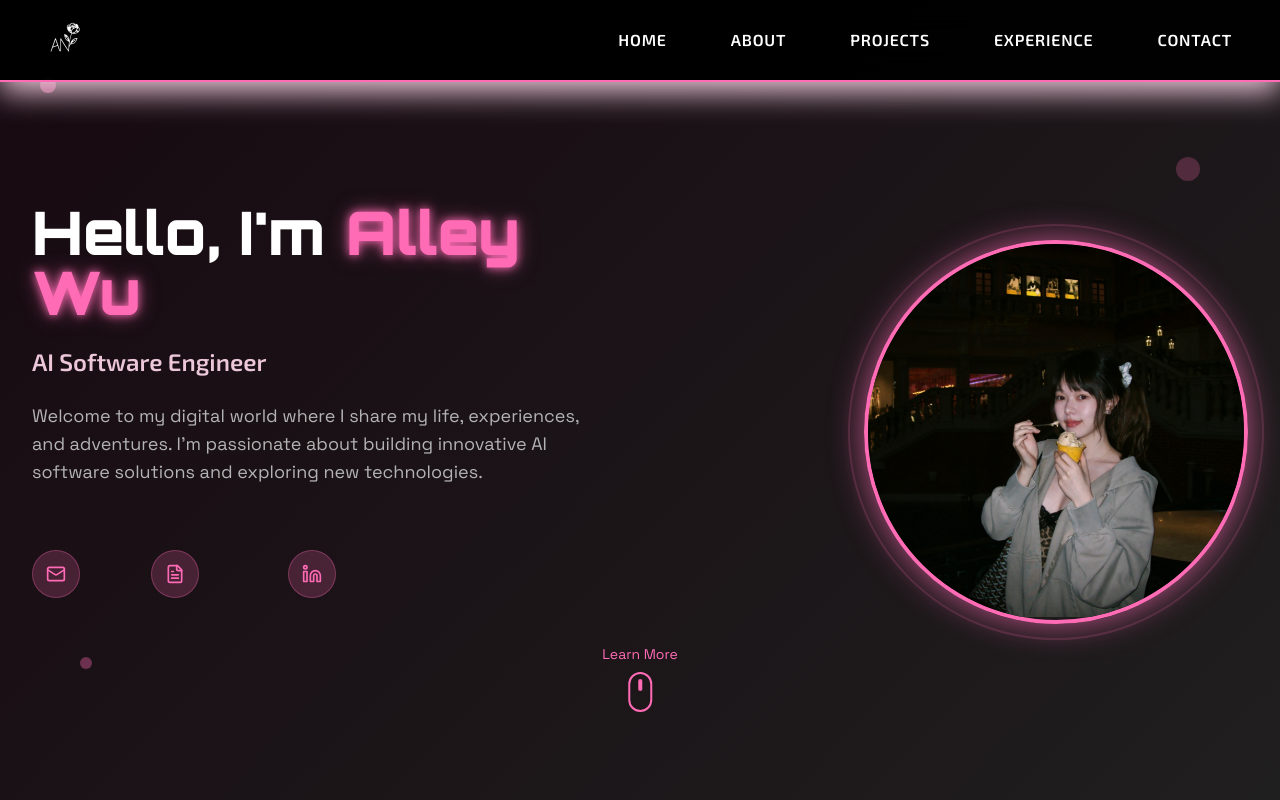
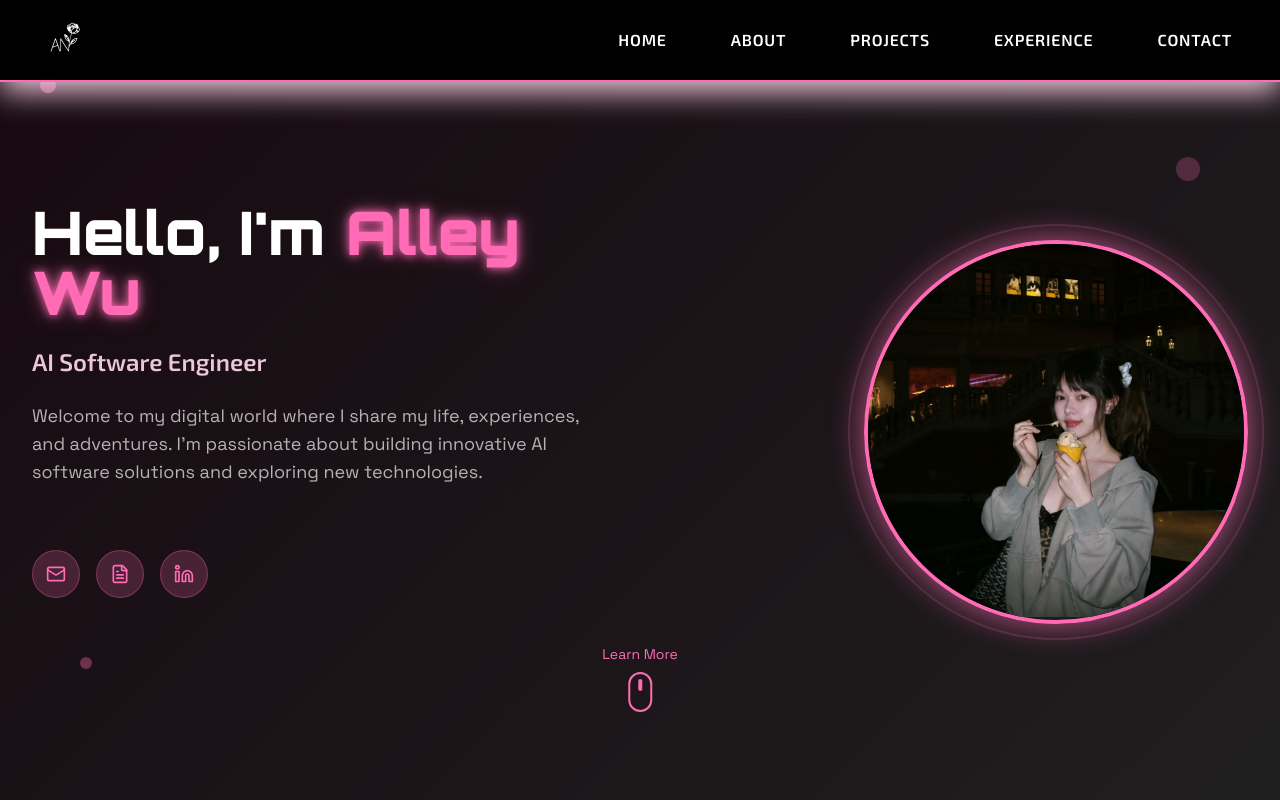
Before and after one commit to twu29/Portfolio, a React (Vite) app: page / in a window 1280 px wide. Shown: the top 800 px of the page. Built offline with nearby package versions, Linux system fonts and the light colour scheme; the HTML template or start-up script is replaced by a standard one.

Commit message:
Adjust spacing between social icons

```diff
--- a/src/components/Hero.tsx
+++ b/src/components/Hero.tsx
@@ -47,40 +47,40 @@ const Hero = () => {
               </p>
 
               {/* Social Links */}
-              <div className="flex justify-center lg:justify-start gap-6 mb-16">
+              <div className="flex justify-center lg:justify-start gap-4 mb-16">
                 <a
                   href="mailto:your.email@example.com"
-                  className="flex items-center gap-3 group"
+                  className="relative group"
                   aria-label="Email"
                 >
                   <div className="w-12 h-12 rounded-full bg-primary/20 border border-primary/30 flex items-center justify-center text-primary group-hover:bg-primary group-hover:text-primary-foreground transition-smooth group-hover:scale-110">
                     <Mail size={20} />
                   </div>
-                  <span className="text-sm font-space-grotesk text-muted-foreground group-hover:text-primary transition-smooth opacity-0 group-hover:opacity-100 transform translate-x-[-10px] group-hover:translate-x-0">Email</span>
+                  <span className="absolute left-full ml-3 top-1/2 transform -translate-y-1/2 text-sm font-space-grotesk text-muted-foreground group-hover:text-primary transition-smooth opacity-0 group-hover:opacity-100 whitespace-nowrap">Email</span>
                 </a>
                 <a
                   href="/Alley_Resume.pdf"
                   target="_blank"
                   rel="noopener noreferrer"
-                  className="flex items-center gap-3 group"
+                  className="relative group"
                   aria-label="Resume"
                 >
                   <div className="w-12 h-12 rounded-full bg-primary/20 border border-primary/30 flex items-center justify-center text-primary group-hover:bg-primary group-hover:text-primary-foreground transition-smooth group-hover:scale-110">
                     <FileText size={20} />
                   </div>
-                  <span className="text-sm font-space-grotesk text-muted-foreground group-hover:text-primary transition-smooth opacity-0 group-hover:opacity-100 transform translate-x-[-10px] group-hover:translate-x-0">Resume</span>
+                  <span className="absolute left-full ml-3 top-1/2 transform -translate-y-1/2 text-sm font-space-grotesk text-muted-foreground group-hover:text-primary transition-smooth opacity-0 group-hover:opacity-100 whitespace-nowrap">Resume</span>
                 </a>
                 <a
                   href="https://linkedin.com/in/your-profile"
                   target="_blank"
                   rel="noopener noreferrer"
-                  className="flex items-center gap-3 group"
+                  className="relative group"
                   aria-label="LinkedIn"
                 >
                   <div className="w-12 h-12 rounded-full bg-primary/20 border border-primary/30 flex items-center justify-center text-primary group-hover:bg-primary group-hover:text-primary-foreground transition-smooth group-hover:scale-110">
                     <Linkedin size={20} />
                   </div>
-                  <span className="text-sm font-space-grotesk text-muted-foreground group-hover:text-primary transition-smooth opacity-0 group-hover:opacity-100 transform translate-x-[-10px] group-hover:translate-x-0">LinkedIn</span>
+                  <span className="absolute left-full ml-3 top-1/2 transform -translate-y-1/2 text-sm font-space-grotesk text-muted-foreground group-hover:text-primary transition-smooth opacity-0 group-hover:opacity-100 whitespace-nowrap">LinkedIn</span>
                 </a>
               </div>
             </div>
```
